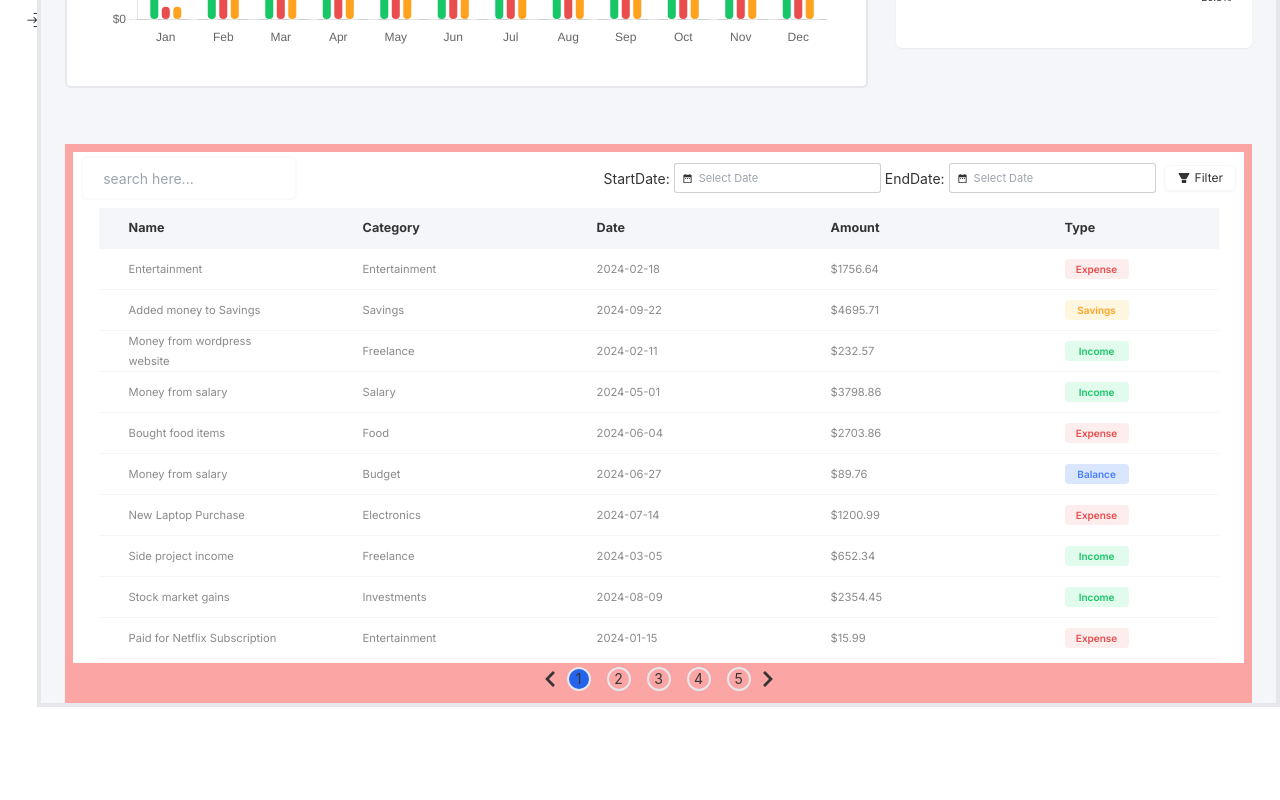
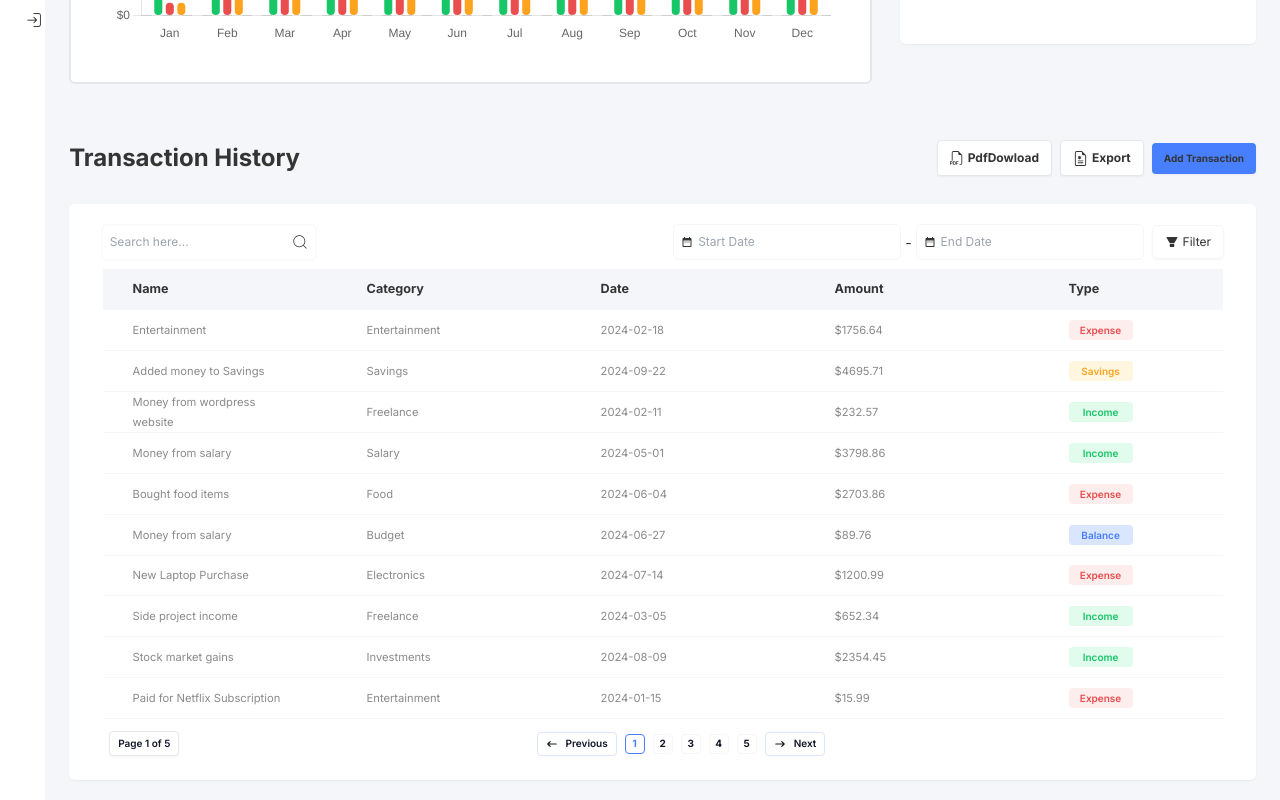
Before and after one commit to Zeezay123/Expense-Tracker, a React (Vite) app: page / in a window 1280 px wide. Shown: the part 756-1556 px from the top of the page. Before the commit the page ends 1463 px from the top, so only its background shows below. Built offline with nearby package versions, Linux system fonts and the light colour scheme; a web font is replaced by a local one.

Commit message:
Dashbpard more redesign

```diff
--- a/package.json
+++ b/package.json
@@ -13,6 +13,9 @@
     "@radix-ui/colors": "^3.0.0",
     "@radix-ui/react-progress": "^1.1.1",
     "chart.js": "^4.4.5",
+    "file-saver": "^2.0.5",
+    "jspdf": "^2.5.2",
+    "jspdf-autotable": "^3.8.4",
     "react": "^18.3.1",
     "react-chartjs-2": "^5.2.0",
     "react-datepicker": "^7.4.0",
@@ -20,7 +23,8 @@
     "react-icons": "^5.4.0",
     "react-router": "^6.26.2",
     "react-router-dom": "^6.26.2",
-    "rsuite": "^5.76.2"
+    "rsuite": "^5.76.2",
+    "xlsx": "latest"
   },
   "devDependencies": {
     "@eslint/js": "^9.9.0",
--- a/src/Components/DateFilter.jsx
+++ b/src/Components/DateFilter.jsx
@@ -10,22 +10,23 @@ const DateFilter = ({icon,setStartDate,startDate,endDate,setEndDate}) => {
 
     return (
 <>
-<span> StartDate:</span>
+
   <DatePicker
+
   showIcon
   selected={startDate}
   onChange={(date) => (setStartDate(date))}
   icon={icon}
-  placeholderText='Select Date'
+  placeholderText='Start Date'
    dateFormat="yyyy/MM/dd"
   />
-   <span>EndDate:</span>
+   <span>-</span>
      <DatePicker
       showIcon
       selected={endDate}
       onChange={(date) => setEndDate(date)}
       icon={icon}
-      placeholderText='Select Date'
+      placeholderText='End Date'
        dateFormat="yyyy/MM/dd"
      />
  </>
--- /dev/null
+++ b/src/Components/Excel.jsx
@@ -0,0 +1,40 @@
+import React from 'react'
+import * as XLSX from 'xlsx'
+import { saveAs } from 'file-saver'
+import iconMapping from './iconMapping'
+
+const Excel = ({data}) => {
+
+    const handleExcelDownload =()=>{
+
+
+        const worksheet = XLSX.utils.json_to_sheet(data);
+
+        const workbook = XLSX.utils.book_new();
+        XLSX.utils.book_append_sheet(workbook, worksheet, 'Transactions');
+
+        const excelBuffer = XLSX.write(workbook,{
+            bookType:"xlsx",
+            type:"array",
+        });
+
+
+
+        const blob = new Blob([excelBuffer], {
+            type: "application/vnd.openxmlformats-officedocument.spreadsheetml.sheet",
+        });
+
+        saveAs(blob,'transaction.xlsx')
+    };
+
+  return (
+    <button
+    onClick={handleExcelDownload}
+     className="flex font-body font-bold text-[12px] border-[1px]
+     bg-white rounded shadow-sm px-3 py-2 items-center justify-center gap-1">
+        {iconMapping.csv}
+        Export</button>
+  )
+}
+
+export default Excel
--- a/src/Components/Layout.jsx
+++ b/src/Components/Layout.jsx
@@ -58,12 +58,12 @@ const arrowRotate =()=>{
       { onTempMenu ? <div className='z-[99] h-full w-full absolute'> <TempSiderBar onTempMenu={onTempMenu} setOnTempMenu={setOnTempMenu}/> </div> : null}
 
 
-       { offSideMenu ? null : !smallMenu ? <div className='flex w-[21%] mr-0'><Sidebar/></div> : <div className='flex w-[9%] mr-0'> <SidebarTwo/> </div>}
+       { offSideMenu ? null : !smallMenu ? <div className='hidden lg:flex w-[21%] mr-0'><Sidebar/></div> : <div className=' hidden lg:flex w-[9%] mr-0'> <SidebarTwo/> </div>}
 
 
 
 
- {offSideMenu ? null : <div className= {`flex items-center w-5 h-5 border-2 rounded-full bg-white z-20 mt-7 cursor-pointer transition-transform duration-300
+ {offSideMenu ? null : <div className= {`hidden lg:flex items-center w-5 h-5 border-2 rounded-full bg-white z-20 mt-7 cursor-pointer transition-transform duration-300
    ${isRotated ? 'rotateIcon' : '' }
    ${ isanimated ? 'dot': ''}`} onClick={arrowRotate}>{iconMapping.arrowRight}</div> }
 
--- /dev/null
+++ b/src/Components/PdfDowload.jsx
@@ -0,0 +1,92 @@
+import React from 'react'
+import jspdf from  "jspdf"
+import 'jspdf-autotable'
+import iconMapping from './iconMapping'
+
+const PdfDowload = ({transactions, Userdetails}) => {
+
+
+
+
+const handlePdfDownload =(transactions, Userdetails)=>{
+
+const doc = new jspdf();
+
+const {name, email, statementPeriod} = Userdetails;
+
+  doc.setFontSize(14);
+  doc.text("Bank Name", 105, 10, { align: "center" });
+  doc.setFontSize(10);
+  doc.text("Account Statement", 105, 20, { align: "center" });
+  doc.line(20, 25, 190, 25); // Separator line
+
+
+
+  doc.setFontSize(10);
+  doc.text(`Name: ${name}`, 20, 30);
+  doc.text(`Account Number: ${email}`, 20, 35);
+  doc.text(`Statement Period: ${statementPeriod}`, 20, 40);
+
+
+
+//   tabledata
+
+  const tableData = transactions.map((txn) => [
+    txn.date,
+    txn.name,
+    txn.category,
+    `$${txn.amount.toFixed(2)}`,
+    txn.type.charAt(0).toUpperCase() + txn.type.slice(1),
+  ]);
+
+ // Table Header
+ const tableHeaders = ["Date", "Description", "Category", "Amount", "Type"];
+
+
+// Add Aable
+
+    doc.autoTable({
+    startY: 50,
+    head: [tableHeaders],
+    body: tableData,
+    styles: { fontSize: 8 },
+    headStyles: { fillColor: [200, 200, 200], textColor: 0 },
+    bodyStyles: { textColor: 50 },
+    alternateRowStyles: { fillColor: [240, 240, 240] },
+    columnStyles: {
+      3: { halign: "right" }, // Align Amount to the right
+    },
+  });
+
+
+  // Footer
+  const pageCount = doc.internal.getNumberOfPages();
+  for (let i = 1; i <= pageCount; i++) {
+    doc.setPage(i);
+    doc.setFontSize(8);
+    doc.text(
+      `Page ${i} of ${pageCount}`,
+      doc.internal.pageSize.width - 20,
+      doc.internal.pageSize.height - 10
+    );
+    doc.text(
+      "Customer Service: 1-800-123-4567 | www.bankname.com",
+      20,
+      doc.internal.pageSize.height - 10
+    );
+  }
+
+  // Save PDF
+  doc.save("Account_Statement.pdf");
+}
+
+  return (
+    <button  onClick={() => handlePdfDownload(transactions, Userdetails)}
+    className="flex font-body font-bold text-[12px] border-[1px]
+     bg-white rounded shadow-sm px-3 py-2 items-center justify-center gap-1">
+
+        {iconMapping.pdf}PdfDowload</button>
+  )
+}
+
+export default PdfDowload
--- a/src/Components/iconMapping.jsx
+++ b/src/Components/iconMapping.jsx
@@ -15,6 +15,11 @@ import { CiSettings } from "react-icons/ci";
 import { FaRegBell } from "react-icons/fa6";
 import { LuSettings } from "react-icons/lu";
 import { GiHamburgerMenu } from "react-icons/gi";
+import { CiSearch } from "react-icons/ci";
+import { HiArrowNarrowLeft, HiArrowNarrowRight } from "react-icons/hi";
+import { FaFileCsv } from "react-icons/fa";
+import { BsFileEarmarkMedical } from "react-icons/bs";
+import { BsFiletypePdf } from "react-icons/bs";
 
 
 
@@ -36,6 +41,11 @@ import { GiHamburgerMenu } from "react-icons/gi";
         settingsIcn: <LuSettings size={16}/>,
         hamMenu: <GiHamburgerMenu size={20} color='#487FFF'/>,
         arrowRight: <MdOutlineChevronLeft size={20} />,
+        searchIcn: <CiSearch size={18} color=''/>,
+        pageLeft: <HiArrowNarrowLeft size={12}/>,
+        pageRight: <HiArrowNarrowRight size={12}/>,
+        csv: <BsFileEarmarkMedical size={15}/>,
+        pdf: <BsFiletypePdf size={14}/>
       };
 
 
--- a/src/Pages/Dashboard.jsx
+++ b/src/Pages/Dashboard.jsx
@@ -18,10 +18,13 @@ import ChartData from "../../ChartData";
 import OverviewCard from "../Components/OverviewCard";
 import MultiBar from "../Components/MultBar";
 import Header from "../Components/Header";
+import Excel from "../Components/Excel";
+import PdfDowload from "../Components/PdfDowload";
 
 Chart.register(CategoryScale);
 
 const Dashboard = () => {
+
   const [pageNum, setPageNum] = useState([]);
   const [currPage, setCurrPage] = useState([]);
   const [dataTab, setDataTab] = useState([]);
@@ -58,6 +61,16 @@ const Dashboard = () => {
   const [savingsGraphData, setSavingsGraphData] = useState([
     300, 500, 600, 800, 900,
   ]);
+
+
+
+
+  const userDetails = {
+    name: "John Doe",
+    accountNumber: "123456789",
+    statementPeriod: "01 Jan 2025 - 31 Jan 2025",
+  };
+
 
   // const [chartsData, setChartData] = useState({labels:['Jan', 'Feb', 'Mar', 'Apr', 'May', 'Jun', 'Jul', 'Aug', 'Sep', 'Oct', 'Nov', 'Dec'] ,
   //     datasets:[
@@ -493,9 +506,11 @@ const Dashboard = () => {
 
   const Pagenation = (
     <>
-      <div onClick={pageBack}> {iconMapping.leftarr}</div>
+      <div className=" flex items-center font-body font-semibold text-[10px] text-textcol h-6 px-2 rounded justify-center
+       border-[1px] border-buttonlight gap-2 cursor-pointer" onClick={pageBack}>  {iconMapping.pageLeft} <span>
+       Previous  </span> </div>
 
-      <div className="flex gap-4">
+      <div className="flex gap-2">
         {currentCatPage.map((num, index) => (
           <div
             onClick={() => {
@@ -518,8 +533,8 @@ const Dashboard = () => {
             }}
             className={
               index == control
-                ? "flex justify-center items-center border-2 bg-blue-600 w-6 h-6 rounded-full cursor-pointer"
-                : "flex justify-center items-center border-2  w-6 h-6 rounded-full cursor-pointer"
+                ? "flex justify-center items-center font-body border-[1px] text-[10px] font-bold border-buttoncolor text-buttoncolor  w-5 h-5 rounded cursor-pointer"
+                : "flex justify-center items-center text-textcol text-[10px] font-body font-bold border-[1px] border-back  w-5 h-5 rounded cursor-pointer"
             }
             key={index}
           >
@@ -528,7 +543,8 @@ const Dashboard = () => {
         ))}
       </div>
 
-      <div onClick={pageFoward}> {iconMapping.rightarr}</div>
+      <div className=" flex items-center font-body font-semibold text-[10px] text-textcol h-6 px-2 rounded justify-center
+       border-[1px] border-buttonlight gap-2 cursor-pointer"  onClick={pageFoward}> {iconMapping.pageRight} Next</div>
     </>
   );
 
@@ -552,8 +568,8 @@ const Dashboard = () => {
 
 
 
-      <div className=" flex  flex-col items-center justify-center border-4 bg-back gap-7 px-6 ">
-        <div className="flex w-full gap-8">{dashboardelement}</div>
+      <div className="flex  flex-col items-center justify-center  bg-back gap-7 px-6 ">
+        <div className="flex flex-col md:flex md:flex-row w-full gap-8">{dashboardelement}</div>
 
         {/* <div className="flex flex-col gap-0 w-[59rem] ">
          <div className="flex flex-col p-2">
@@ -612,18 +628,46 @@ const Dashboard = () => {
             <OverviewCard />
           </div>
         </div>
-<div className="bg-red-300 p-2 w-full">
 
-        <div className="flex items-center justify-between w-full px-2 py-1 bg-white   relative">
-          <form action="">
+
+
+<div className="flex justify-between items-center w-full">
+  <div className="font-bold font-body text-2xl">Transaction History</div>
+
+
+  <div className="flex gap-2 items-center">
+
+
+    <div>
+      <PdfDowload transactions={Tabledata} Userdetails={userDetails}/>
+    </div>
+
+    <div>
+      <Excel data={Tabledata}/>
+       </div>
+    <div  className="flex font-body font-bold text-[10px]  bg-buttoncolor rounded shadow-sm px-3 py-2 items-center gap-1">Add Transaction</div>
+  </div>
+</div>
+
+
+
+<div className="bg-white px-2 py-4 w-full rounded-md mb-5 shadow-sm">
+
+        <div className="flex items-center justify-between w-full px-6 py-1 bg-white   relative">
+          <form  action="">
+
+           <div  className="items-center flex justify-center gap-2 w-[13.5rem]
+            border-gray-50 border-2 font-body text-xs h-[2.3rem] p-2 rounded-md focus:outline-none focus:border-back">
             <input
-              className="flex w-[13.5rem] border-gray-50 border-2  h-[1rem] p-5 rounded-md"
+              className=" border-0 focus:outline-none"
               type="search"
-              placeholder="search here..."
+              placeholder='Search here...'
               name="search"
               onChange={(e) => setQuery(e.target.value)}
               value={query}
               />
+              <div>{iconMapping.searchIcn} </div>
+              </div>
           </form>
 
           <div className="flex gap-2 items-center ">
@@ -643,7 +687,7 @@ const Dashboard = () => {
 
             <div
               onClick={togglePopOver}
-              className="flex font-body font-normal text-xs gap-1 items-center  border-[1px] border-back px-3 py-1 shadow-sm rounded-md"
+              className="flex font-body font-normal text-xs gap-1 items-center  border-[1px] border-back px-3 py-2 shadow-sm rounded-md"
               >
               {iconMapping.filter} Filter
             </div>
@@ -678,8 +722,13 @@ const Dashboard = () => {
               </table>
             </div>
 
-            <div className="flex gap-2 p-1 justify-center items-center">
-              {Pagenation}
+            <div className="flex px-8 py-2 justify-between items-center">
+             <div className="flex border-[1px] px-2 py-1 rounded text-[10px] font-body font-semibold text-textcol shadow-sm">Page {control + 1} of { isCategorySelected ? filteredByCategory.length : isTypeSelected ? filteredByType.length :
+             isDateFiltered ? filteredByDate.length : isFiltered ? filterd.length : dataTab.length}
+
+
+
+           </div> <div className="flex items-center gap-2">{Pagenation}  </div ><div className="flex opacity-0">{"page"}</div>
             </div>
           </>
         ) : (
--- a/src/index.css
+++ b/src/index.css
@@ -20,6 +20,7 @@
   --text-col-two: #7D8A96;
   --hover-colortee: #d2e0ff;
 }
+
 
 
 .incomebg{
@@ -50,7 +51,7 @@ body{
 .dash-item {
   background:white;
   height: 3rem;
-  width: 100%;
+  width: 90%;
   display: flex;
   gap: 0.5rem;
   align-items: center;
@@ -142,17 +143,17 @@ a:hover {
 }
 
 .react-datepicker__day--selected {
-  background-color: #13c296; /* Change selected day background */
+  background-color: var(--text-col-two); /* Change selected day background */
   color: #fff; /* Change selected day text color */
 }
 
 .react-datepicker__day--today {
   font-weight: bold;
-  color: #e10e0e; /* Highlight today's date */
+  color: var(--button-color); /* Highlight today's date */
 }
 
 .react-datepicker__day--keyboard-selected {
-  background-color: #d97706; /* Change keyboard-selected background */
+  background-color: var(--button-color); /* Change keyboard-selected background */
   color: #fff;
 }
 .react-datepicker__navigation{
@@ -175,9 +176,11 @@ a:hover {
   } */
 
   .react-datepicker__input-container input{
-    border: 0.5px solid rgba(128, 128, 128, 0.37);
+    border: 0.5px solid var(--back);
     padding-left: 1.5rem;
-    border-radius: .1875rem;
+    padding-top: 0.5rem;
+    padding-bottom: 0.5rem;
+    border-radius: 0.38rem;
 
   }
   .react-datepicker__input-container {
@@ -185,7 +188,8 @@ a:hover {
     display: flex;
     width: 100%;
     align-items: center;
-    font-size: 11px;
+    font-size: 12px;
+    /* box-shadow: 0 0.5px 1px 1px var(--back); */
 
 }
 
```
Also changed, not shown: 1 other file (tests, documents, lock files or other folders).
